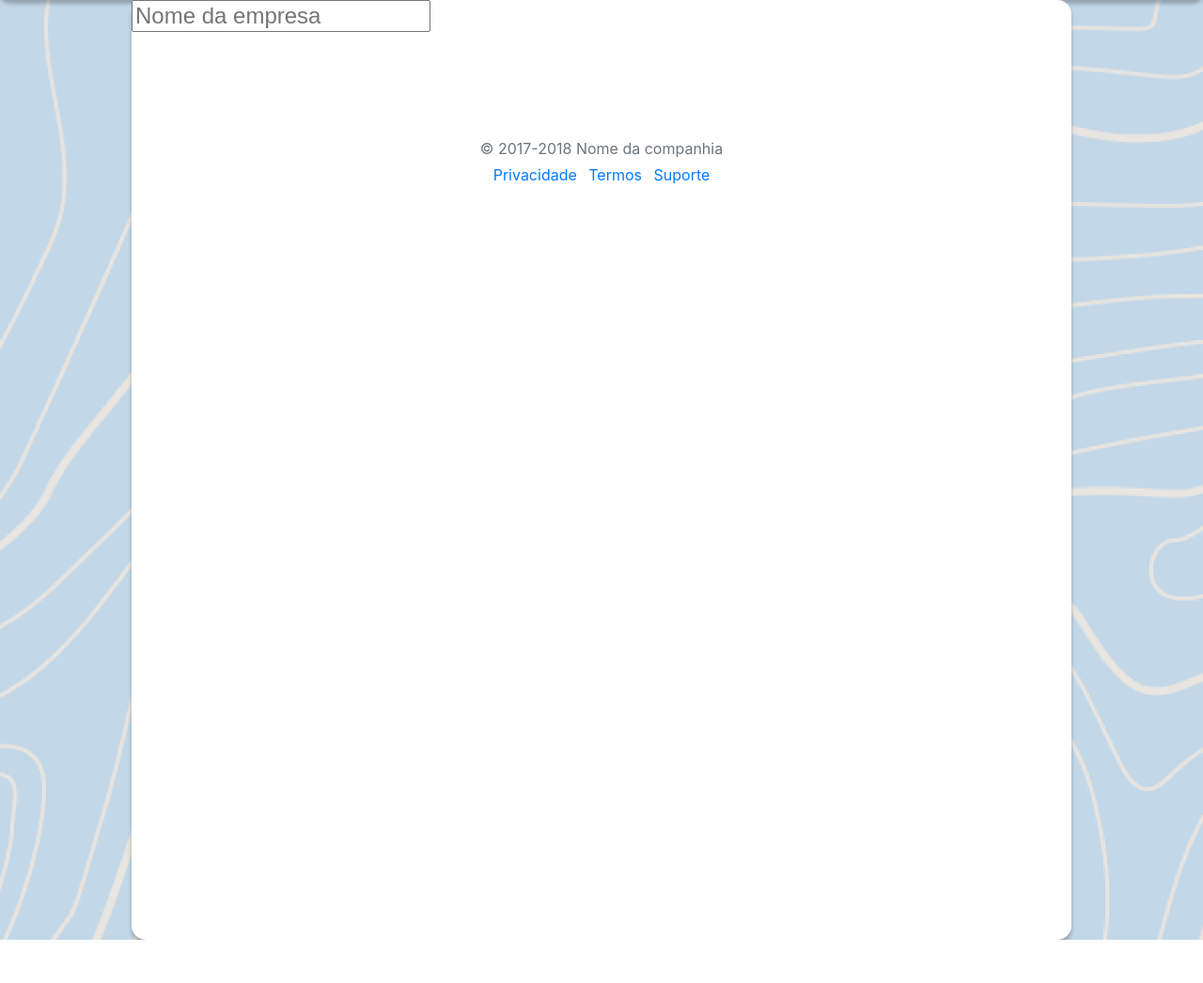
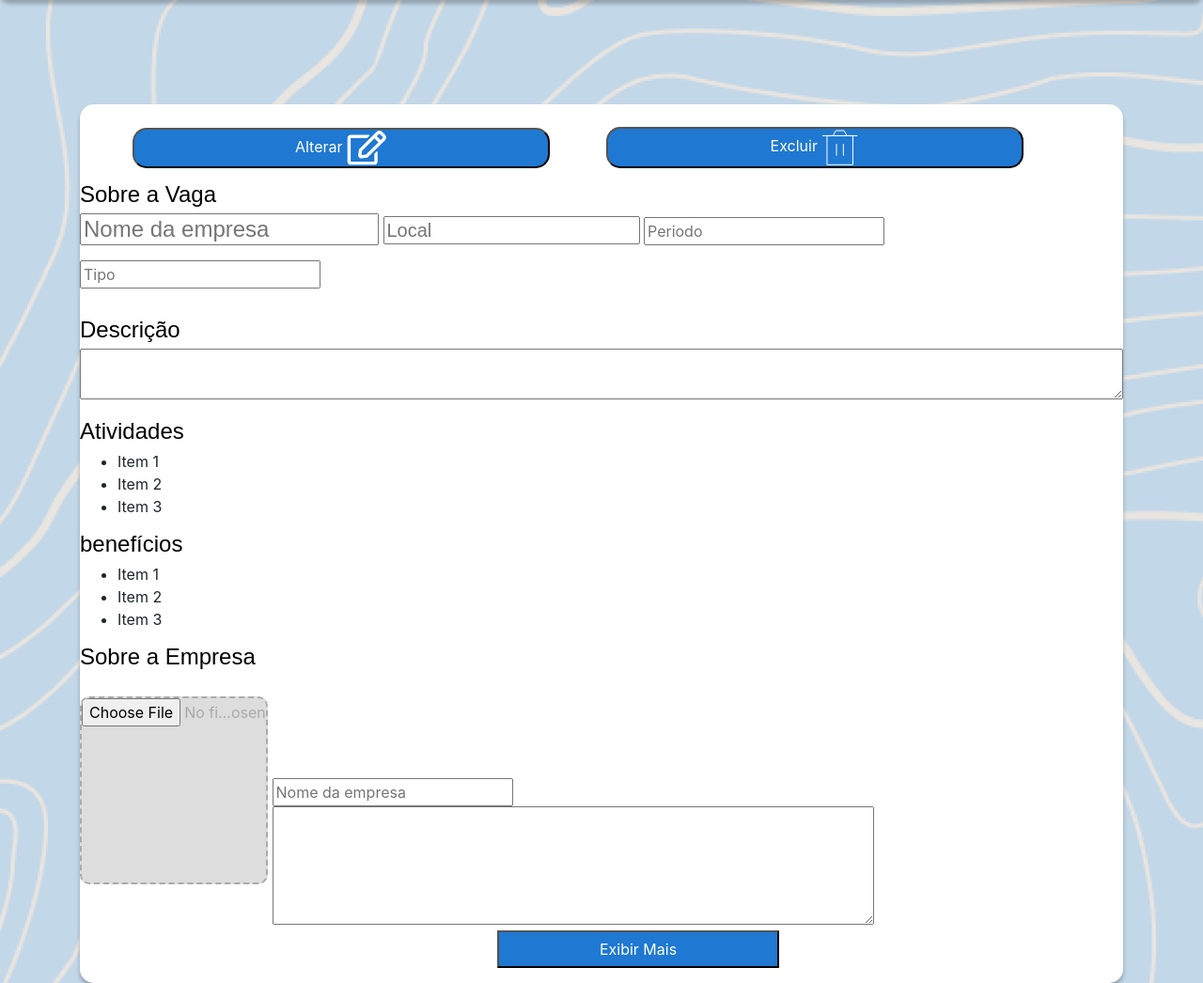
Before and after one commit to Marcos0503/Visao_inclusiva, a PHP site: the page made by AdiçãoDeVagas.html in a window 1280 px wide. Shown: the part 94-1140 px from the top of the page at 94% size. Before the commit the page ends 1094 px from the top, so only its background shows below. Run offline with PHP 8.4, Linux system fonts and the light colour scheme; some libraries are stand-ins or nearby versions.

Commit message:
style:1.2.0
definido o css da pagina

```diff
--- a/AdiçãoDeVagas.html
+++ b/AdiçãoDeVagas.html
@@ -35,33 +35,75 @@
   <div class="container center-form"> <!-- Adicione a classe "center-form" para centralizar -->
     <div class="quadradoBranco">
       <div class="mb-3">
-        <div class="layout">
-          <div class="titulo">
-
-        <div class="titulo">
+        <br>
+        <button class="bnt">Alterar <svg xmlns="http://www.w3.org/2000/svg" width="42" height="37" viewBox="0 0 42 37"
+            fill="none">
+            <path
+              d="M29.4748 24.5046L31.7639 22.2377C32.1215 21.8835 32.7439 22.1315 32.7439 22.6415V32.9418C32.7439 34.819 31.2059 36.3421 29.3103 36.3421H4.13083C2.23522 36.3421 0.697266 34.819 0.697266 32.9418V8.00587C0.697266 6.12859 2.23522 4.60552 4.13083 4.60552H23.695C24.2029 4.60552 24.4604 5.21475 24.1027 5.57603L21.8137 7.84293C21.7064 7.94919 21.5633 8.00587 21.4059 8.00587H4.13083V32.9418H29.3103V24.9013C29.3103 24.7526 29.3675 24.6109 29.4748 24.5046ZM40.6768 10.209L21.8924 28.8117L15.4258 29.5202C13.5517 29.7256 11.9565 28.16 12.1639 26.2898L12.8793 19.8858L31.6637 1.28309C33.3018 -0.339156 35.9485 -0.339156 37.5795 1.28309L40.6697 4.34341C42.3078 5.96566 42.3078 8.59384 40.6768 10.209ZM33.6094 12.398L29.4534 8.28214L16.1626 21.4514L15.6404 26.0773L20.3115 25.5602L33.6094 12.398ZM38.2447 6.75199L35.1545 3.69167C34.8612 3.40123 34.3819 3.40123 34.0958 3.69167L31.8855 5.88065L36.0415 9.99649L38.2519 7.80751C38.538 7.50998 38.538 7.04243 38.2447 6.75199Z"
+              fill="white" />
+          </svg></button>
+        <button class="bnt">Excluir <svg xmlns="http://www.w3.org/2000/svg" width="39" height="38" viewBox="0 0 39 38"
+            fill="none">
+            <path d="M5.95703 6.44165V37.276H33.4296V6.44165H5.95703Z" fill="#1F78D1" stroke="white"
+              stroke-linejoin="round" />
+            <path d="M16.0293 15.5103V27.2999" stroke="white" stroke-linecap="round" stroke-linejoin="round" />
+            <path d="M23.3574 15.5103V27.2999" stroke="white" stroke-linecap="round" stroke-linejoin="round" />
+            <path d="M1.37891 6.44165H38.0089" stroke="white" stroke-linecap="round" stroke-linejoin="round" />
+            <path d="M12.3672 6.44135L15.3791 1H24.0678L27.0192 6.44135H12.3672Z" fill="#1F78D1" stroke="white"
+              stroke-linejoin="round" />
+          </svg></button>
+      </div>
       <div class="mb-3">
+        <h1 class="titulo">Sobre a Vaga</h1>
+        <input class="titulo" placeholder="Nome da empresa">
+        <input class="info" placeholder="Local">
+        <input class="mb-3" class="info" list="periodo" placeholder="Periodo">
+        <datalist id="periodo">
+          <option value=" Tempo Integral">
+          <option value=" Meio Período">
+        </datalist>
+        <input class="mb-3" class="info" list="tipo" placeholder="Tipo">
+        <datalist id="tipo">
+          <option value=" Estagio">
+          <option value="Assistente">
+          <option value="analista">
+        </datalist>
+      </div>
+      <div class="mb-3">
+        <h1 class="titulo">Descrição</h1>
+        <textarea name="textarea"></textarea>
+      </div>
+      <div class="mb-3">
+        <h1 class="titulo">Atividades</h1>
+        <div contenteditable="true">
+          <ul>
+            <li>Item 1</li>
+            <li>Item 2</li>
+            <li>Item 3</li>
+          </ul>
+        </div>
+        <div class="mb-3">
+          <h1 class="titulo">benefícios</h1>
+          <div contenteditable="true">
+            <ul>
+              <li>Item 1</li>
+              <li>Item 2</li>
+              <li>Item 3</li>
+            </ul>
+          </div>
+          <div class="empresa" class="mb-3">
+            <h1 class="titulo">Sobre a Empresa</h1>
+            <input class="picture_perfil" type="file" accept="image/*"><br>
+          </div>
+          <div class="empresa" class="mb-3">
             <input placeholder="Nome da empresa">
+            <textarea name="textarea" rows="5" cols="35"></textarea>
           </div>
+          <div>
+            <button type="button" class="bnt-exibir">Exibir Mais
           </div>
         </div>
 
-
-
-
-
-
-
-
-
-    </div>
-    <footer class="my-5 pt-5 text-muted text-center text-small">
-      <p class="mb-1">&copy; 2017-2018 Nome da companhia</p>
-      <ul class="list-inline">
-        <li class="list-inline-item"><a href="#">Privacidade</a></li>
-        <li class="list-inline-item"><a href="#">Termos</a></li>
-        <li class="list-inline-item"><a href="#">Suporte</a></li>
-      </ul>
-    </footer>
         <!-- Principal JavaScript do Bootstrap
   ================================================== -->
         <!-- Foi colocado no final para a página carregar mais rápido -->
--- a/css/adiçao.css
+++ b/css/adiçao.css
@@ -1,24 +1,22 @@
 .quadradoBranco {
-    width: 1000px;
-    height: 1000px;
+    width: 100%;
+    height: 100%;
     flex-shrink: 0;
     border-radius: 15px;
     background: #FFF;
     box-shadow: 0px 4px 4px 0px rgba(0, 0, 0, 0.25);
+    margin-top: 10%;
 }
 
-.layout {
-    display: flex;
-    width: 758.684px;
-    align-items: flex-start;
-    align-content: flex-start;
-    gap: 12px -1px;
-    flex-wrap: wrap;
+.bnt {
+    width: 40%;
+    background-color: #1F78D1;
+    color: #fff;
+    border-radius: 15px;
+    margin-left: 5%;
 }
 
 .titulo {
-    width: 100%;
-    height: 100%;
     color: black;
     font-size: 24px;
     font-family: arial;
@@ -27,38 +25,48 @@
     word-wrap: break-word;
 }
 
-.local {
+.info {
     color: black;
     font-size: 20px;
-    font-family: Montserrat;
-    font-weight: 400;
-    line-height: 24px;
-    word-wrap: break-word flex-shir
-}
-
-.candidaturas {
-    color: #000100;
-    font-size: 20px;
-    font-family: Montserrat;
+    font-family: arial;
     font-weight: 400;
     line-height: 24px;
     word-wrap: break-word
 }
 
-.periodo {
-    color: black;
-    font-size: 20px;
-    font-family: Montserrat;
-    font-weight: 400;
-    line-height: 24px;
-    word-wrap: break-word
+textarea {
+    width: 100%;
+    height: 100%;
 }
 
-.tipoEmprego {
-    color: black;
-    font-size: 20px;
-    font-family: Montserrat;
-    font-weight: 400;
-    line-height: 24px;
-    word-wrap: break-word
+.empresa {
+
+    display: inline-block;
 }
+
+.bnt-exibir {
+    width: 300px;
+    height: 40px;
+    background-color: #1F78D1;
+    color: #fff;
+    display: inline-block;
+margin-left: 40%;
+
+}
+
+.picture_perfil {
+    width: 200px;
+    aspect-ratio: 8/8;
+    background: #ddd;
+    display: flex;
+    align-items: center;
+    justify-content: center;
+    color: #aaa;
+    border: 2px dashed #aaa;
+    cursor: pointer;
+    transition: color 300ms ease-in-out, background 300ms ease-in-out;
+    border-radius: 5%;
+    margin-bottom: 25px;
+    margin-top: 30px;
+    position: relative;
+}
```
Lines whose indentation alone changed are shown as unchanged.
